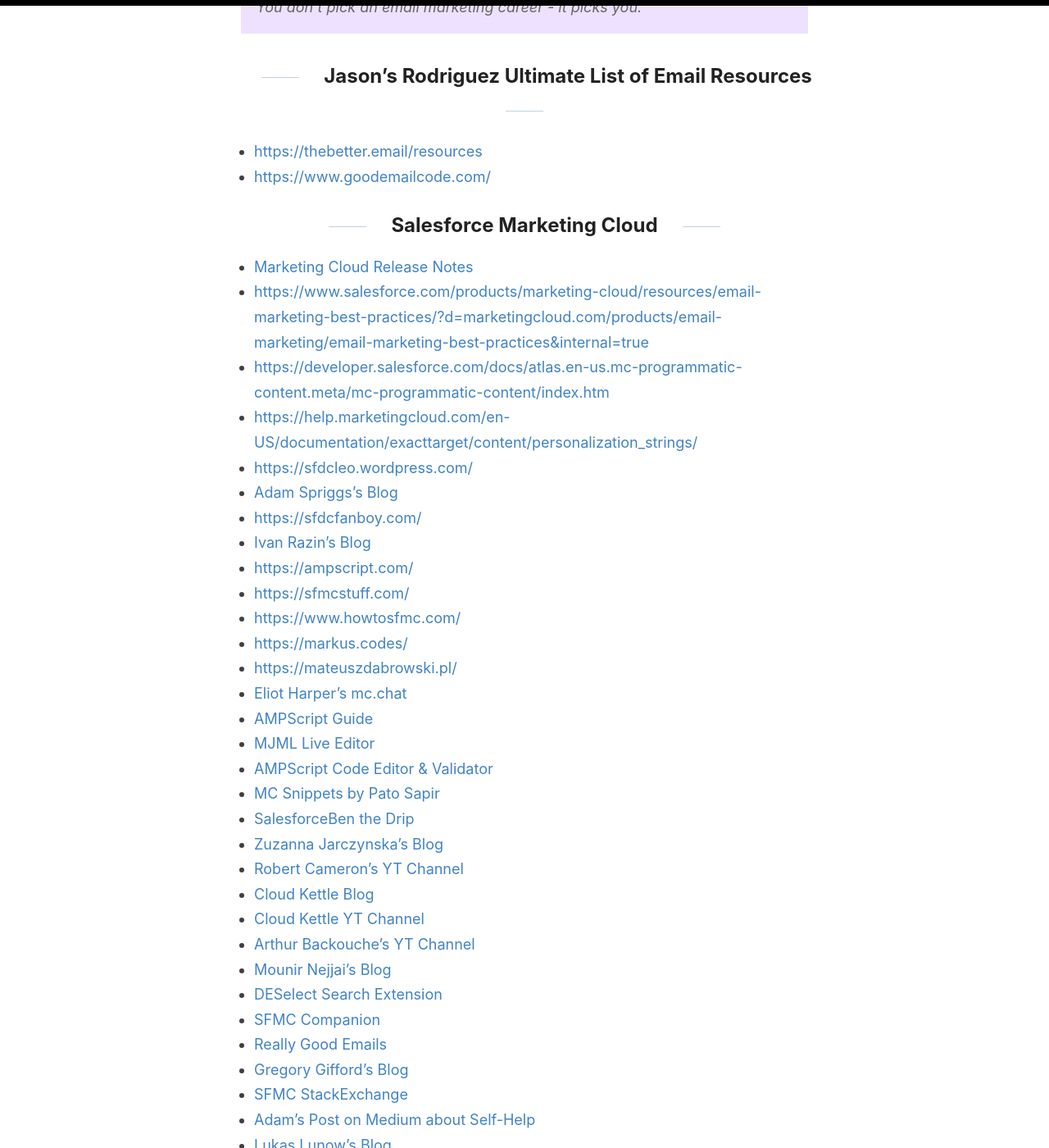
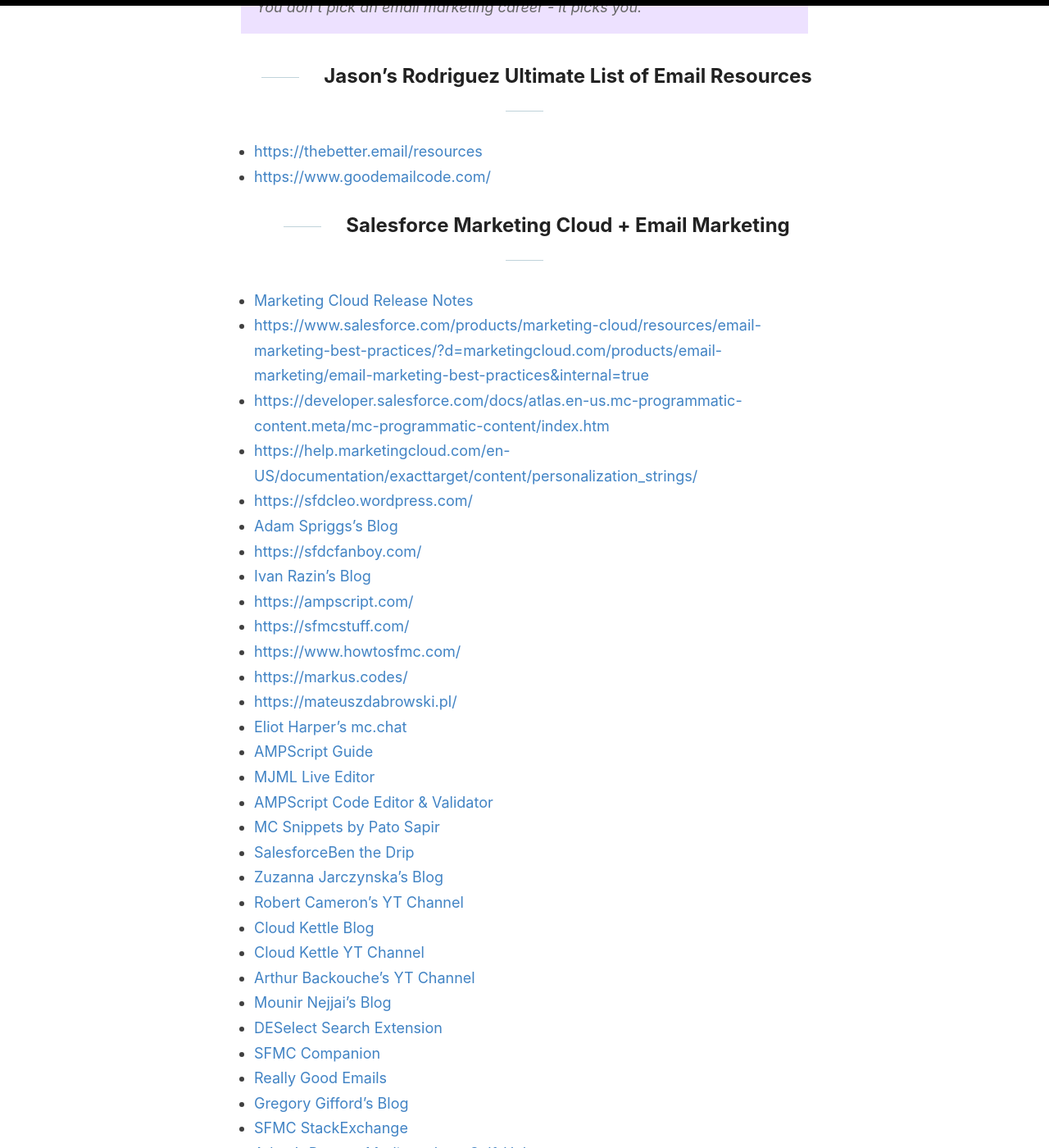
Before and after one commit to karolcholewa/blog, a Jekyll site: the page built from _posts/2019-01-01-emailmarketing-resources.md, in a window 1280 px wide and 1400 px high, scrolled down 520 px. Shown: the whole window at 82% size. Built offline with Jekyll 4.4.1, drawn with Linux system fonts in a browser that asks for light colours; some of the changed text lies outside the part shown.

Commit message:
post updated

```diff
--- a/_posts/2019-01-01-emailmarketing-resources.md
+++ b/_posts/2019-01-01-emailmarketing-resources.md
@@ -14,7 +14,7 @@ Email Marketing community is simply fantastic. It gathers professionals with ric
 *   [https://www.goodemailcode.com/](https://www.goodemailcode.com/)
 
 
-## Salesforce Marketing Cloud
+## Salesforce Marketing Cloud + Email Marketing
 
 *   [Marketing Cloud Release Notes](https://help.salesforce.com/s/articleView?id=sf.mc_rn_release_notes.htm&language=en_US&type=5)
 *   [https://www.salesforce.com/products/marketing-cloud/resources/email-marketing-best-practices/?d=marketingcloud.com/products/email-marketing/email-marketing-best-practices&internal=true](https://www.salesforce.com/products/marketing-cloud/resources/email-marketing-best-practices/?d=marketingcloud.com/products/email-marketing/email-marketing-best-practices&internal=true)
@@ -49,3 +49,5 @@ Email Marketing community is simply fantastic. It gathers professionals with ric
 *   [Adam's Post on Medium about Self-Help](https://dy.si/uX9HQ)
 *   [Lukas Lunow's Blog](https://digitalmarketingoncloud.com/)
 *   [AMPScript Best Practices](https://quip.com/zMknAREQd4Bl)
+*   [Email Coding Platform Parcel.io](https://parcel.io)
+*   [SFMCJobs](https://www.sfmcjobs.com/)
```
